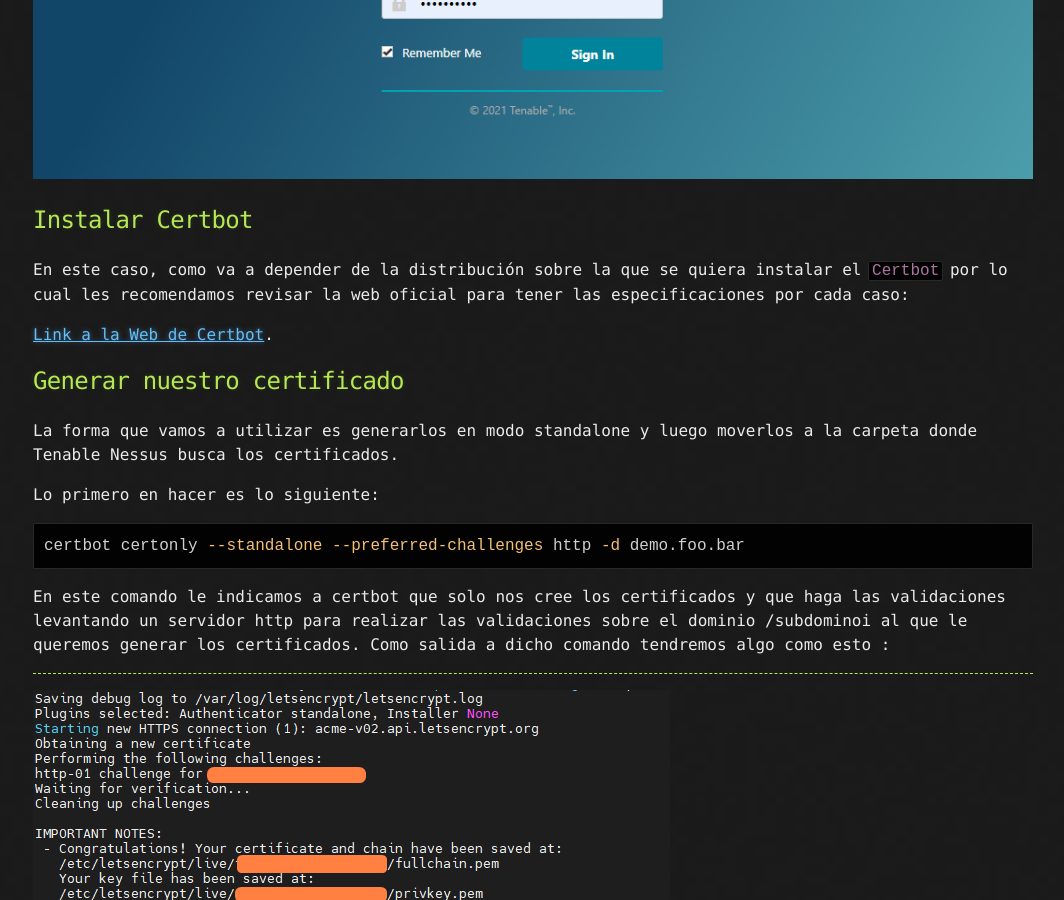
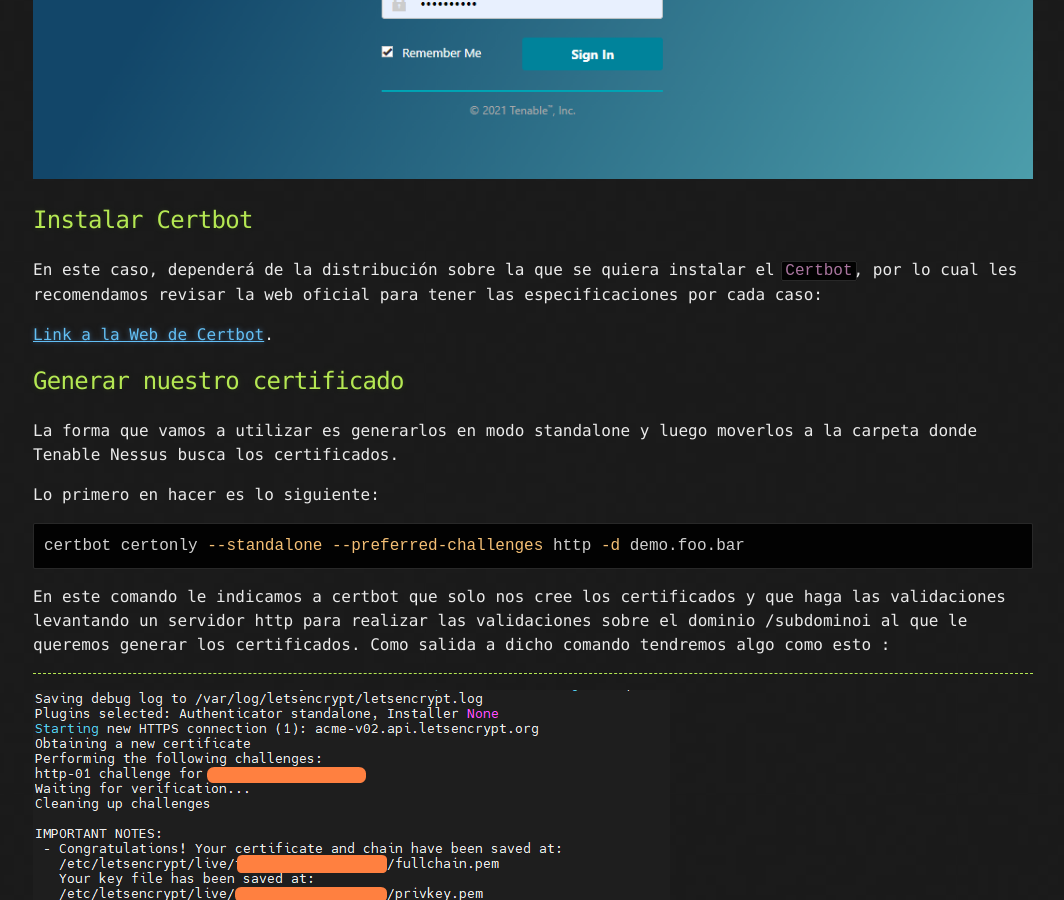
Before and after one commit to Layer8Sec/blog, a Jekyll site: the page built from _posts/2021-04-23-Lets-Encrypt-in-Nessus.md, in a window 1280 px wide and 900 px high, scrolled down 802 px. Shown: the whole window, without its empty margins (107-1171 px from the left). Built offline with Jekyll 4.4.1, drawn with Linux system fonts in a browser that asks for light colours.

Commit message:
Actualizacion

```diff
--- a/_posts/2021-04-23-Lets-Encrypt-in-Nessus.md
+++ b/_posts/2021-04-23-Lets-Encrypt-in-Nessus.md
@@ -21,7 +21,7 @@
 
 ## [](#header-2)Instalar Certbot
 
-En este caso, como va a depender de la distribución sobre la que se quiera instalar el `Certbot` por lo cual les recomendamos revisar la web oficial para tener las especificaciones por cada caso:
+En este caso, dependerá de la distribución sobre la que se quiera instalar el `Certbot`, por lo cual les recomendamos revisar la web oficial para tener las especificaciones por cada caso:
 
 [Link a la Web de Certbot](https://certbot.eff.org/).
 
```
